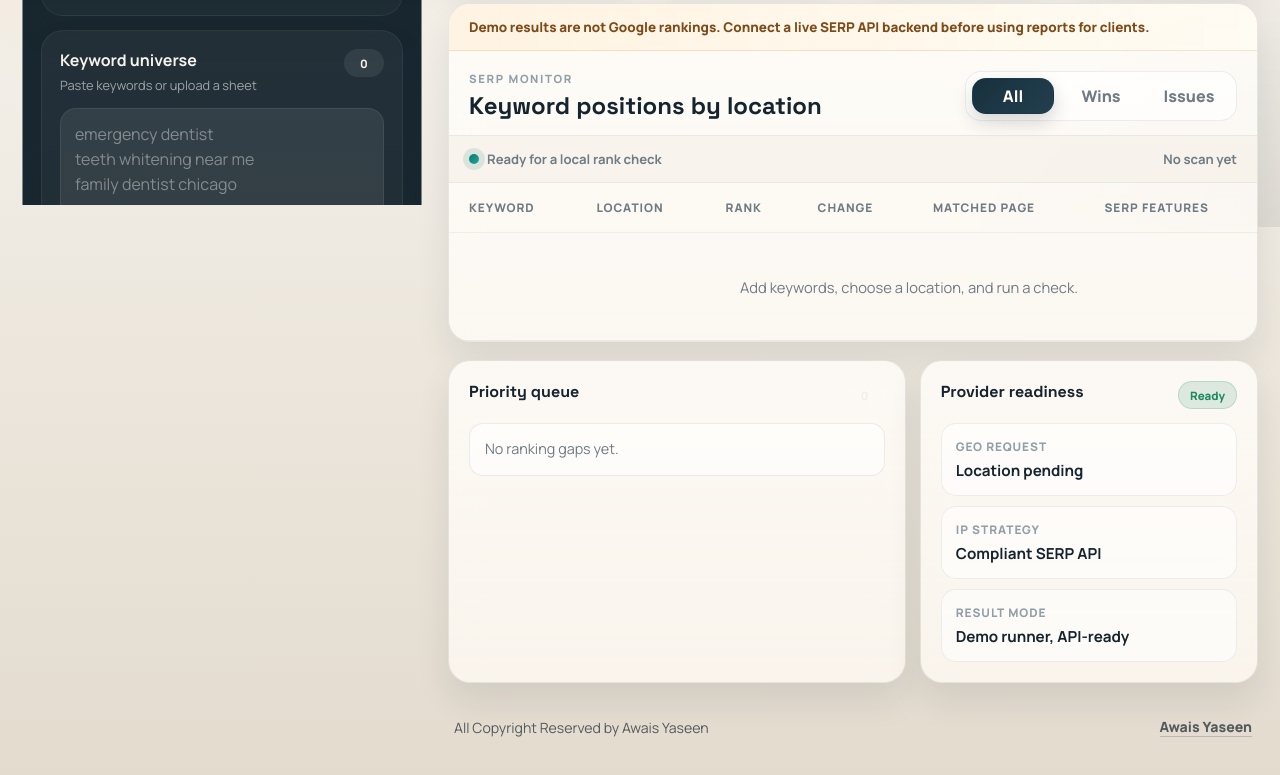
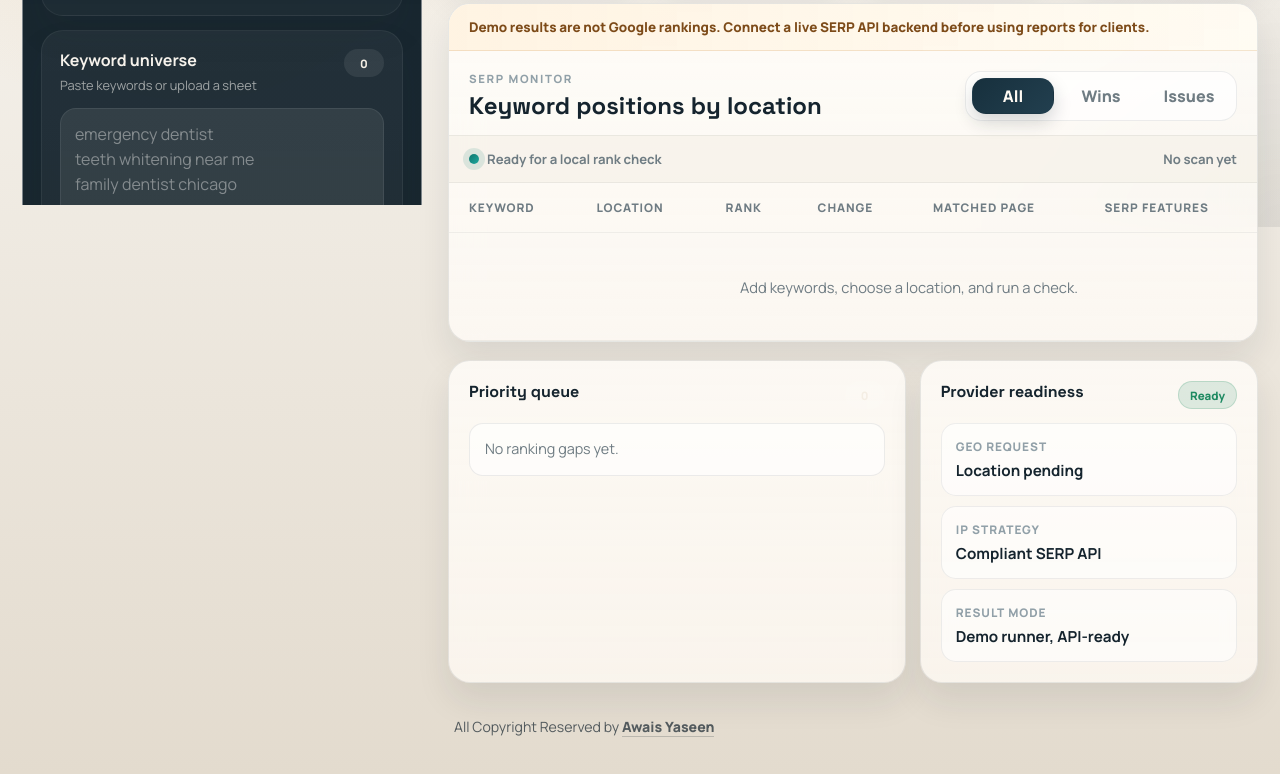
Before and after one commit to awaisy98/rank-tracker-studio, a website: page index.html in a window 1280 px wide. Shown: the part 573-1348 px from the top of the page. Drawn offline with Linux system fonts and the light colour scheme.

Commit message:
Update index.html

```diff
--- a/index.html
+++ b/index.html
@@ -307,8 +307,10 @@
         </section>
 
         <footer class="app-footer">
-          <p>All Copyright Reserved by Awais Yaseen</p>
-          <a href="https://www.linkedin.com/in/awais-yaseen/" target="_blank" rel="noreferrer">Awais Yaseen</a>
+          <p>
+  All Copyright Reserved by
+  <a href="https://www.linkedin.com/in/awais-yaseen/" target="_blank">
+    Awais Yaseen</a></p>
         </footer>
       </main>
     </div>
```
